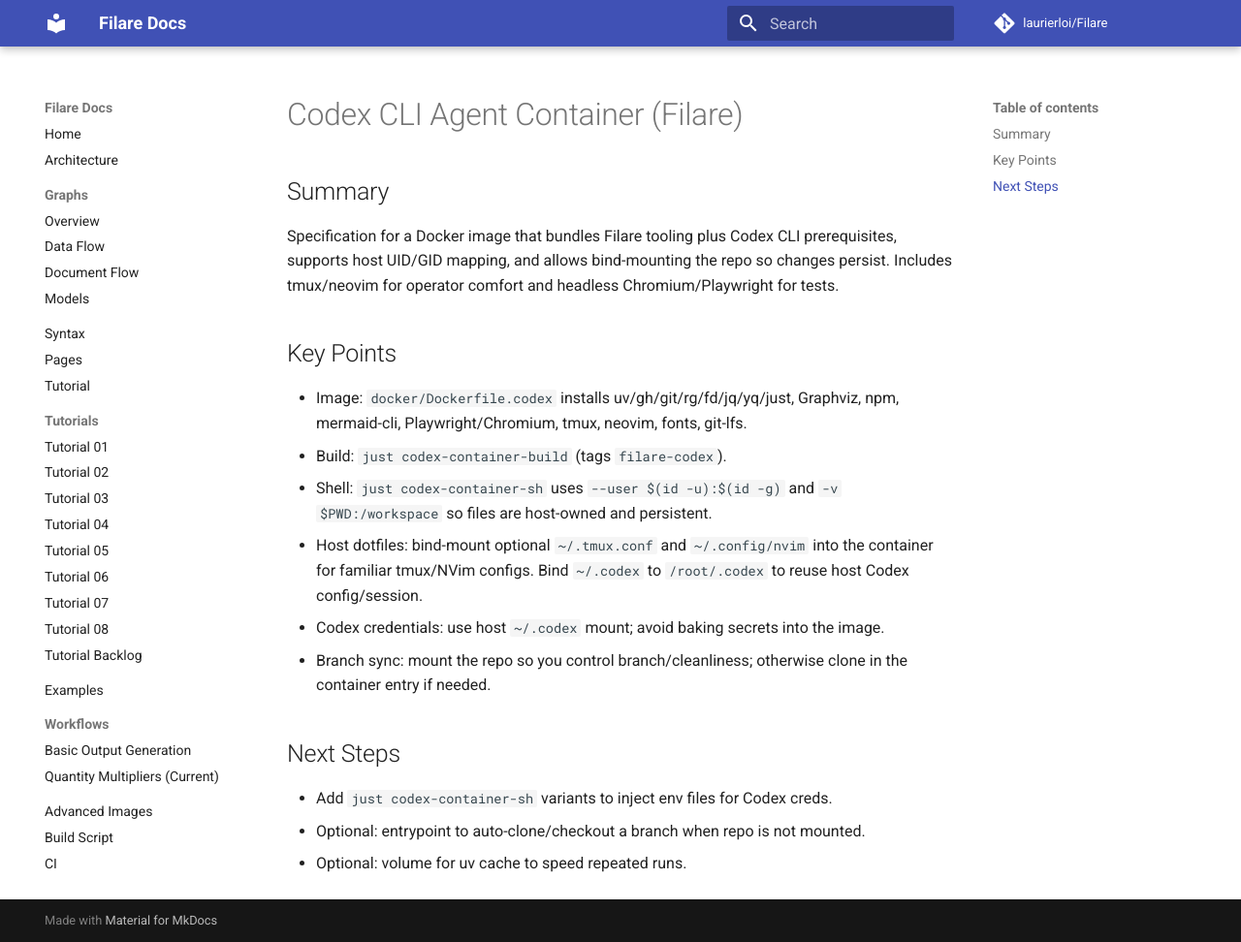
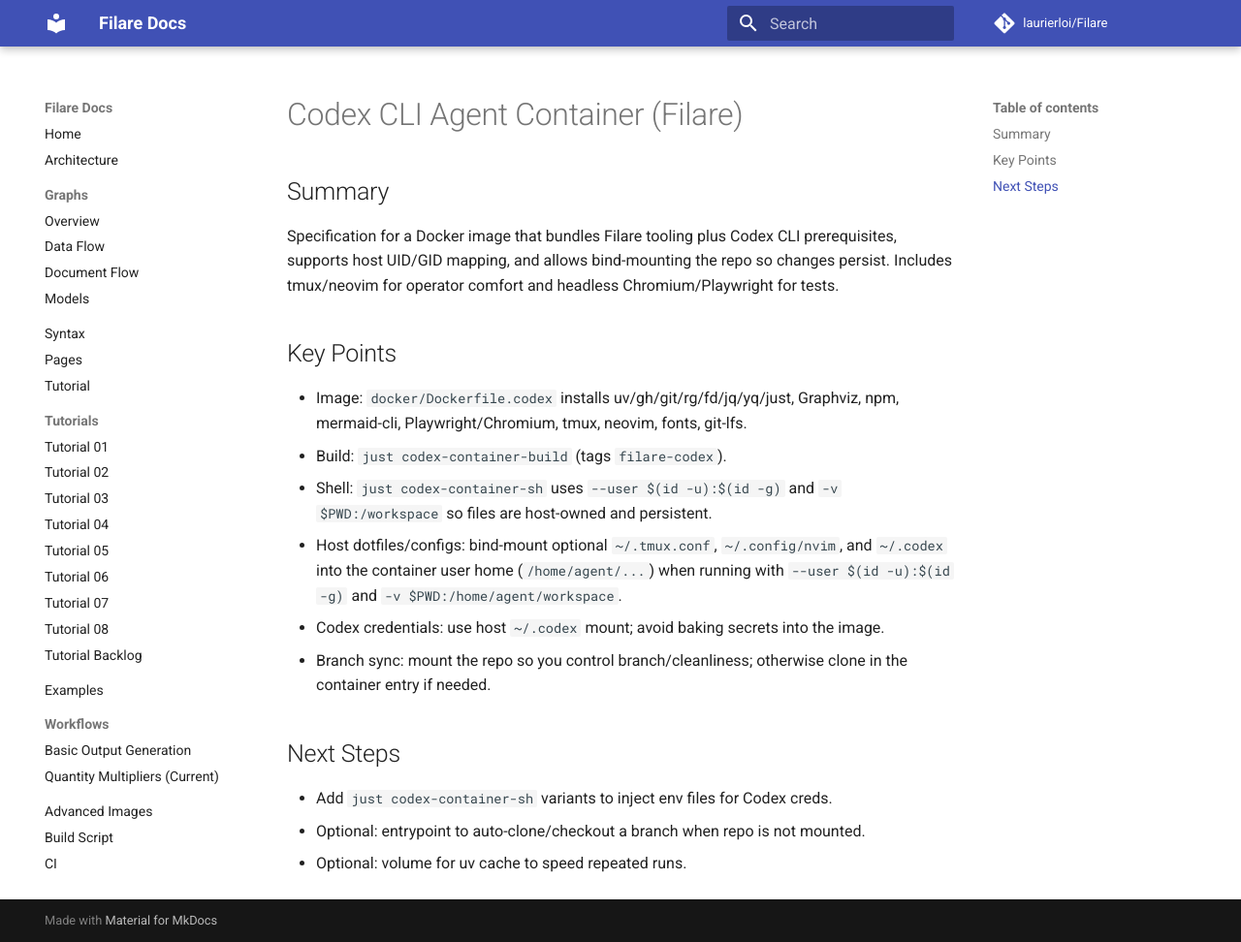
Before and after one commit to laurierloi/filare, an MkDocs documentation site: the page built from docs/research/agent-container.md, in a window 1280 px wide and 972 px high. Shown: the whole window at 97% size. Built offline with MkDocs 1.6.1 and Material for MkDocs 9.7.7, drawn with Linux system fonts in a browser that asks for light colours; comment, search, counter and statistics services are not loaded.

Commit message:
chore: align codex container home and mounts

```diff
--- a/docs/research/agent-container.md
+++ b/docs/research/agent-container.md
@@ -7,7 +7,7 @@
 - Image: `docker/Dockerfile.codex` installs uv/gh/git/rg/fd/jq/yq/just, Graphviz, npm, mermaid-cli, Playwright/Chromium, tmux, neovim, fonts, git-lfs.
 - Build: `just codex-container-build` (tags `filare-codex`).
 - Shell: `just codex-container-sh` uses `--user $(id -u):$(id -g)` and `-v $PWD:/workspace` so files are host-owned and persistent.
-- Host dotfiles: bind-mount optional `~/.tmux.conf` and `~/.config/nvim` into the container for familiar tmux/NVim configs. Bind `~/.codex` to `/root/.codex` to reuse host Codex config/session.
+- Host dotfiles/configs: bind-mount optional `~/.tmux.conf`, `~/.config/nvim`, and `~/.codex` into the container user home (`/home/agent/...`) when running with `--user $(id -u):$(id -g)` and `-v $PWD:/home/agent/workspace`.
 - Codex credentials: use host `~/.codex` mount; avoid baking secrets into the image.
 - Branch sync: mount the repo so you control branch/cleanliness; otherwise clone in the container entry if needed.
 
```
Also changed, not shown: 2 other files.
